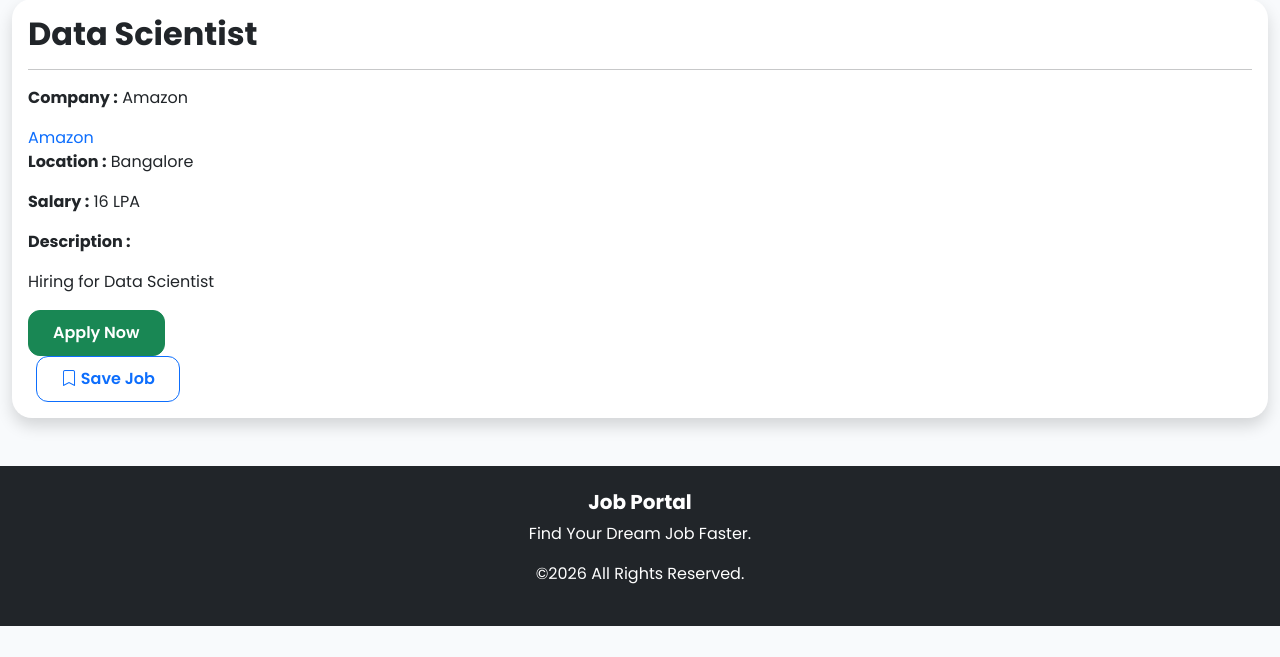
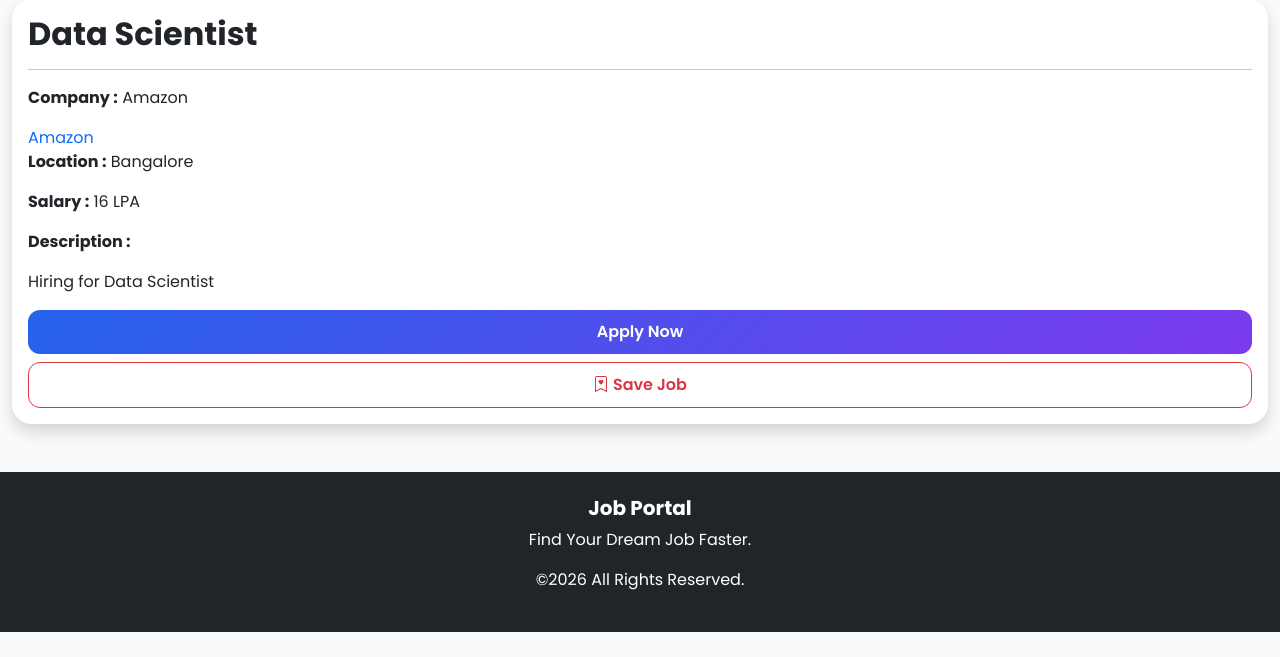
Before and after one commit to ChristianEnan/Job-Portal, a Django app: page /job/20/ in a window 1280 px wide. Shown: the part 143-800 px from the top of the page. Run offline with Django 5.2, Linux system fonts and the light colour scheme; a user stored in the database is signed in; data comes from the database, SQL or seed files in the repository; both versions use the stored data as it was after the commit; some libraries are stand-ins or nearby versions.

Commit message:
feat: Implement job saving functionality; update job detail page and enhance user feedback

```diff
--- a/JobPortal/applications/urls.py
+++ b/JobPortal/applications/urls.py
@@ -37,4 +37,10 @@ urlpatterns = [
         views.applicants,
         name="applicants",
     ),
+
+    path(
+        "save/<int:job_id>/",
+        views.save_job,
+        name="save_job",
+   ),
 ]
--- a/JobPortal/jobs/models.py
+++ b/JobPortal/jobs/models.py
@@ -1,5 +1,6 @@
 from django.db import models
 from django.utils import timezone
+from django.contrib.auth.models import User
 
 
 class Company(models.Model):
--- a/JobPortal/templates/jobs/detail.html
+++ b/JobPortal/templates/jobs/detail.html
@@ -32,20 +32,19 @@
 
 {% if user.is_authenticated %}
 
-<form method="POST" action="{% url 'apply_job' job.id %}">
+<a href="{% url 'apply_job' job.id %}"
+   class="btn btn-primary w-100">
 
-{% csrf_token %}
+    Apply Now
 
-<button class="btn btn-success">
+</a>
 
-Apply Now
+<a href="{% url 'save_job' job.id %}"
+   class="btn btn-outline-danger mt-2 w-100">
 
-</button>
+    <i class="bi bi-bookmark-heart"></i>
+    Save Job
 
-</form>
-
-<a href="{% url 'save_job' job.id %}" class="btn btn-outline-primary ms-2">
-    <i class="bi bi-bookmark"></i> Save Job
 </a>
 
 {% else %}
```
Also changed, not shown: JobPortal/accounts/views.py (+13 -1 lines), JobPortal/applications/views.py (+2 -7 lines), JobPortal/db.sqlite3.
